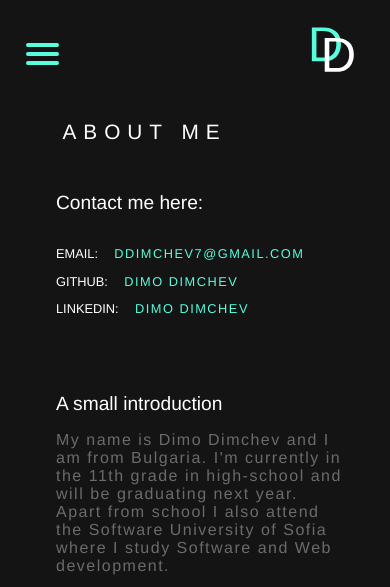
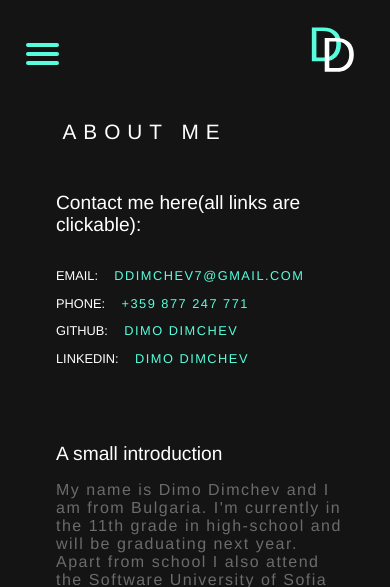
Before and after one commit to DimoDimchev/Personal-Website, a Django app: page /about/ in a window 390 px wide; the page is wider, and only the part inside the window is pictured. Shown: the part 27-614 px from the top of that part. Run offline with Django 3.2, Linux system fonts and the light colour scheme; some libraries are stand-ins or nearby versions.

Commit message:
Added clickable email and phone number in About page

```diff
--- a/templates/about.html
+++ b/templates/about.html
@@ -8,9 +8,10 @@
         <h1 class="title about-title">About me</h1>
     </header>
     <div class="container contact">
-        <h2>Contact me here:</h2>
+        <h2>Contact me here(all links are clickable):</h2>
         <ul>
-            <li>Email: <p class="cta primary-cta about-cta">ddimchev7@gmail.com</p></li>
+            <li>Email: <p class="cta primary-cta about-cta"><a href="mailto:ddimchev7@gmail.com">ddimchev7@gmail.com</a></p></li>
+            <li>Phone: <p class="cta primary-cta about-cta"><a href="tel:+359877247771">+359 877 247 771</a></p></li>
             <li>Github: <p class="ct primary-cta about-cta"><a href="https://github.com/DimoDimchev">Dimo Dimchev</a></p></li>
             <li>LinkedIn: <p class="primary-cta about-cta"><a href="https://www.linkedin.com/in/dimodimchev/">Dimo Dimchev</a></p></li>
         </ul>
```
